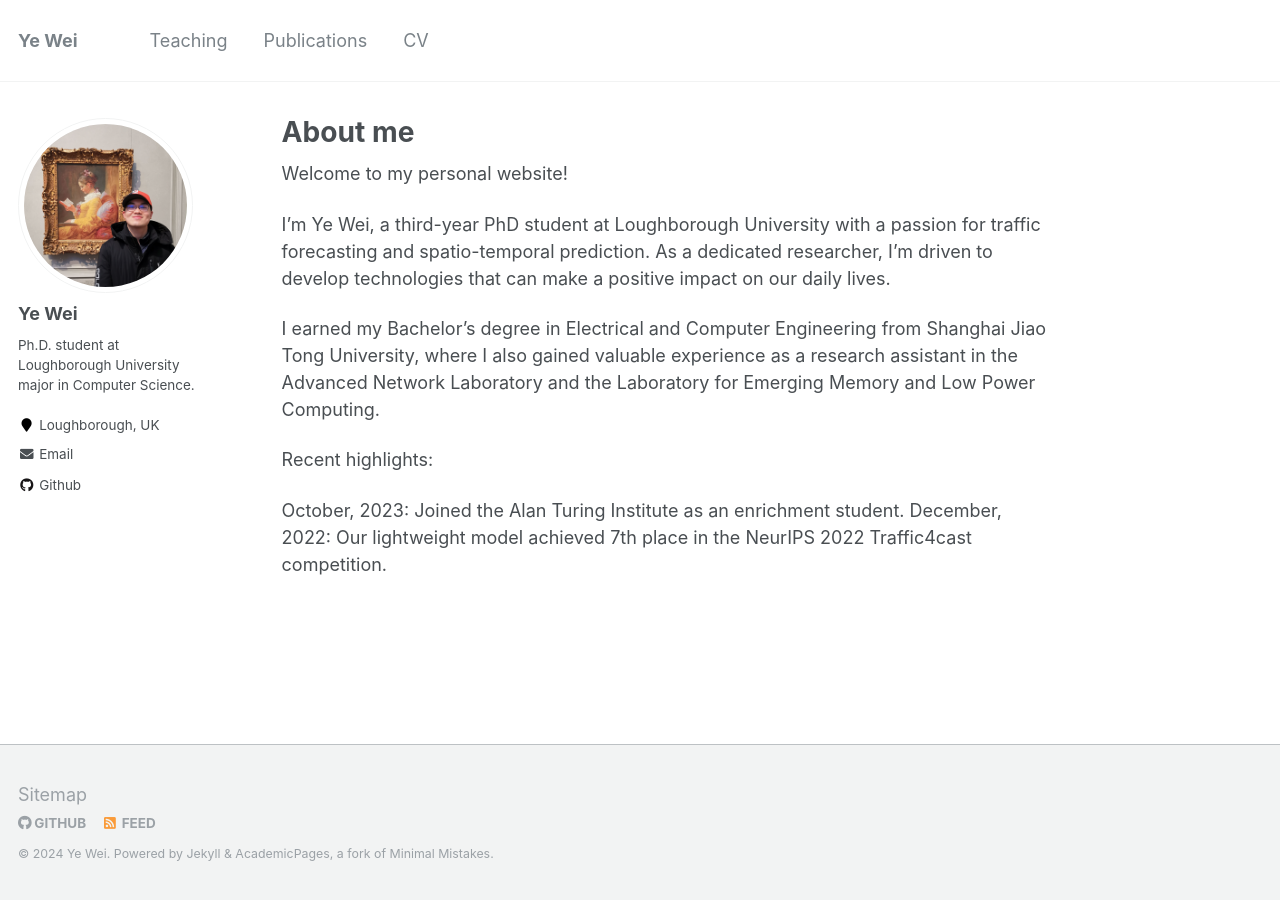
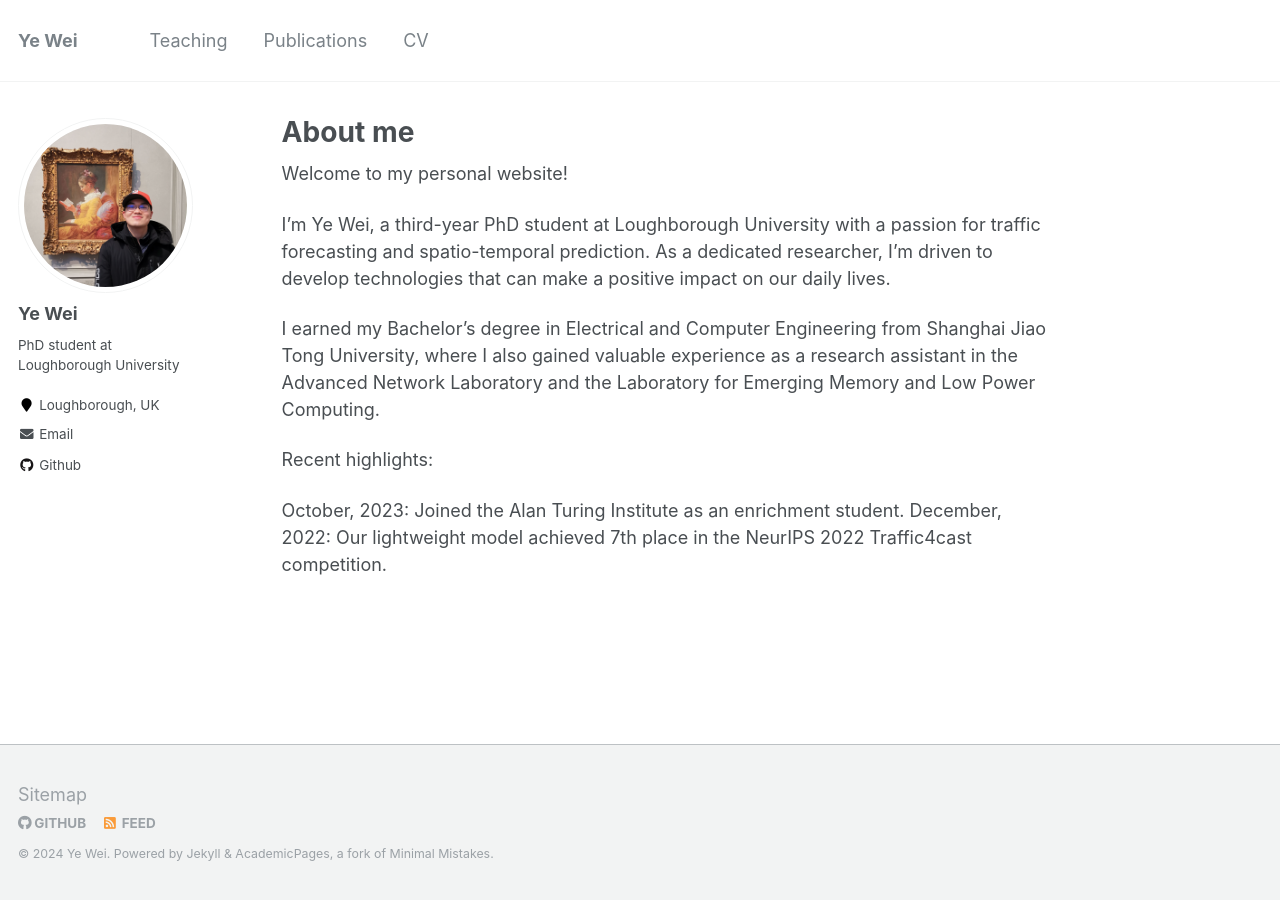
Before and after one commit to Ye-We1/Ye-We1.github.io, a Jekyll site: the page built from _pages/about.md, in a window 1280 px wide. Built offline with Jekyll 4.4.1, drawn with Linux system fonts in a browser that asks for light colours.

Commit message:
Update _config.yml

```diff
--- a/_config.yml
+++ b/_config.yml
@@ -10,7 +10,7 @@ locale                   : "Loughborough-UK"
 title                    : "Ye Wei"
 title_separator          : "-"
 name                     : &name "Ye Wei"
-description              : &description "Ph.D. student at Loughborough University major in Computer Science."
+description              : &description "PhD student at Loughborough University"
 url                      : https://Ye-We1.github.io # the base hostname & protocol for your site e.g. "https://mmistakes.github.io"
 baseurl                  : "" # the subpath of your site, e.g. "/blog"
 repository               : "Ye-We1/academicpages.github.io"
@@ -82,7 +82,7 @@ analytics:
 author:
   name             : "Ye Wei"
   avatar           : "profile.png"
-  bio              : "Ph.D. student at Loughborough University major in Computer Science."
+  bio              : "PhD student at Loughborough University"
   location         : "Loughborough, UK"
   employer         :
   pubmed           :  # "https://www.ncbi.nlm.nih.gov/pubmed/?term=john+snow"
```
